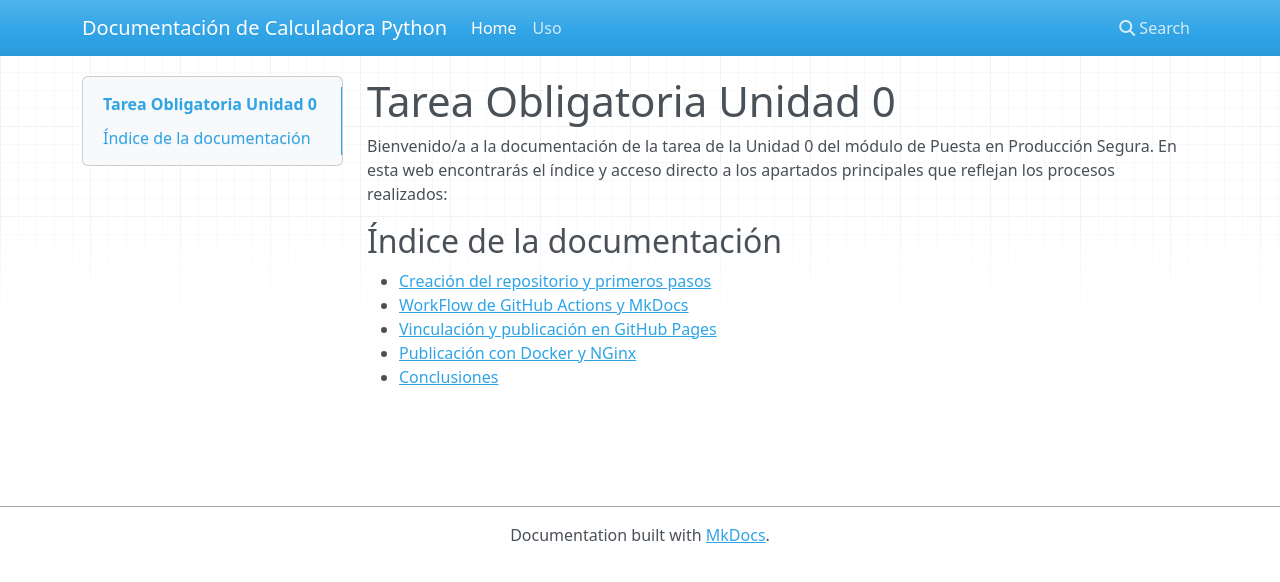
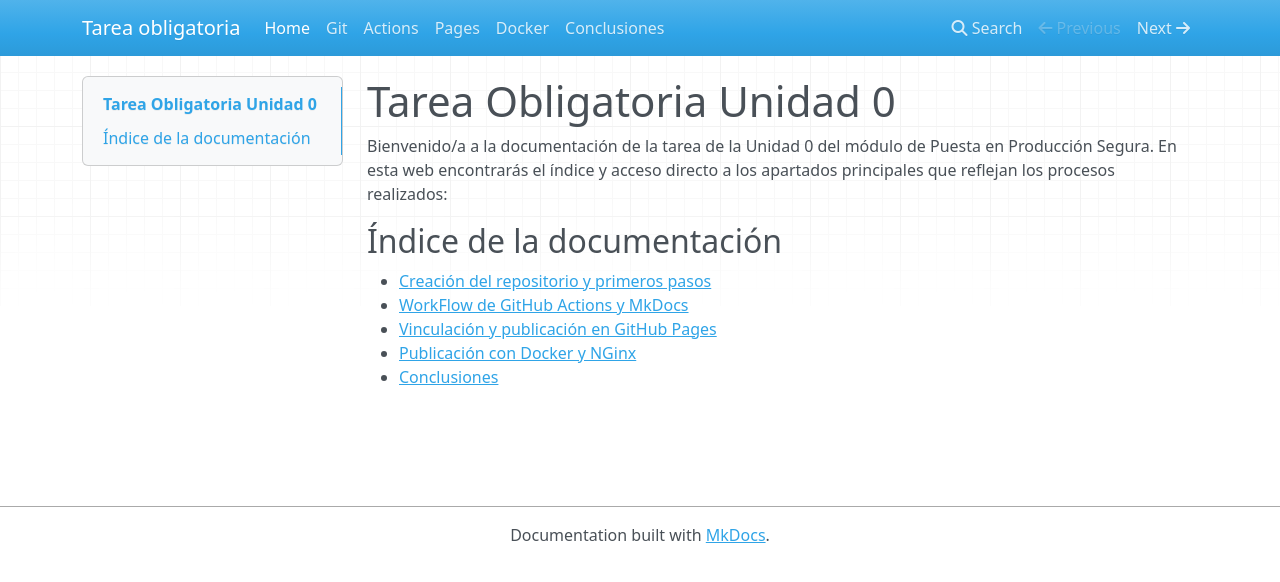
Before and after one commit to vjp-raulRF1/PPS-Unidad0-Tarea-Raul-Rodriguez, an MkDocs documentation site: the page built from docs/index.md, in a window 1280 px wide. Shown: the top 582 px of the page. Built offline with MkDocs 1.6.1, drawn with Linux system fonts in a browser that asks for light colours; nearby versions of some CDN libraries.

Commit message:
pequeños retoques

```diff
--- a/index.html
+++ /dev/null
@@ -1,2 +0,0 @@
-<h1> hola¡¡¡ Bienvenidos a la clase de PPS</h1>
-modifcado desde github aaaaaaaaa
--- a/mkdocs.yml
+++ b/mkdocs.yml
@@ -3,7 +3,7 @@
 # -------------------------------------------------------------
 # CONFIGURACIÓN GENERAL DEL SITIO
 # -------------------------------------------------------------
-site_name: Documentación de Calculadora Python # Define el título que aparecerá en la barra de navegación y en la etiqueta <title> del navegador.
+site_name: Tarea obligatoria # Define el título que aparecerá en la barra de navegación y en la etiqueta <title> del navegador.
 
 # -------------------------------------------------------------
 # ESTRUCTURA DE NAVEGACIÓN (MENÚ)
@@ -12,7 +12,11 @@ site_name: Documentación de Calculadora Python # Define el título que aparecer
 nav:
   # El nombre de la sección en el menú: nombre_archivo.md
   - Home: index.md             # Primer elemento del menú, enlaza con el archivo 'index.md'.
-  - Uso: guia_uso.md           # Segundo elemento del menú, enlaza con el archivo 'guia_uso.md'.
+  - Git: git.md
+  - Actions: gitActions.md
+  - Pages: gitPages.md
+  - Docker: docker.md
+  - Conclusiones:  conclusiones.md           # Segundo elemento del menú, enlaza con el archivo 'guia_uso.md'.
   # Se pueden añadir subsecciones anidando listas:
   # - Referencia:
   #   - Funciones: referencia/funciones.md
```
Also changed, not shown: 1 other file.
